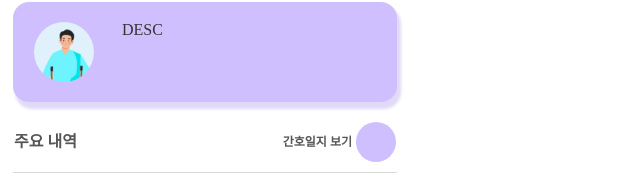
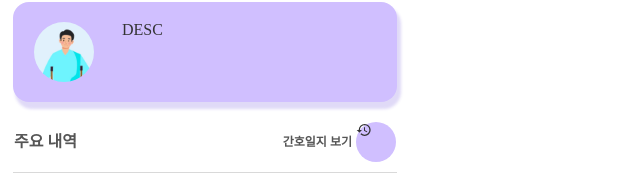
Before and after one commit to sojeong025/BeNurse, a React (Vite) app in the folder Frontend/BeNurse/: page /patient/detail in a window 1280 px wide. Shown: the part 98-288 px from the top of the page, without its empty margins (0-640 px from the left). Built offline with nearby package versions, Linux system fonts and the light colour scheme; a web font is replaced by a local one.

Commit message:
feat: Container - add overflow, modified MainPage

```diff
--- a/Frontend/BeNurse/src/components/atoms/Container/Container.jsx
+++ b/Frontend/BeNurse/src/components/atoms/Container/Container.jsx
@@ -1,11 +1,17 @@
 import React from "react";
 import * as S from "./Container.styles";
 
-export default function Container({ children, flex, backgroundColor }) {
+export default function Container({
+  children,
+  flex,
+  backgroundColor,
+  overflow,
+}) {
   return (
     <S.StyledContainer
       flex={flex}
       backgroundColor={backgroundColor}
+      overflow={overflow}
     >
       {children}
     </S.StyledContainer>
--- a/Frontend/BeNurse/src/components/atoms/Container/Container.styles.jsx
+++ b/Frontend/BeNurse/src/components/atoms/Container/Container.styles.jsx
@@ -14,4 +14,5 @@ export const StyledContainer = styled.div`
       : backgroundColor === "purple"
       ? "#E7E6F5"
       : ""};
+  overflow: ${({ overflow }) => overflow};
 `;
--- a/Frontend/BeNurse/src/components/templates/Patient/PatientDetailHeader.jsx
+++ b/Frontend/BeNurse/src/components/templates/Patient/PatientDetailHeader.jsx
@@ -1,5 +1,8 @@
 import React from "react";
 import { Common } from "@utils/global.styles";
+
+// Iconst
+import { MdHistory } from "react-icons/md";
 
 export default function PatientDetailHeader({ type }) {
   if (type === "주요내역") {
@@ -41,7 +44,9 @@ export default function PatientDetailHeader({ type }) {
               borderRadius: "40px",
               backgroundColor: Common.color.purple02,
             }}
-          ></div>
+          >
+            <MdHistory />
+          </div>
         </div>
       </div>
     );
--- a/Frontend/BeNurse/src/pages/MainPage/MainPage.jsx
+++ b/Frontend/BeNurse/src/pages/MainPage/MainPage.jsx
@@ -24,7 +24,7 @@ function MainPage() {
   }
 
   return (
-    <Container>
+    <Container overflow={"hidden"}>
       <S.MainContainer>
         <S.TopContainer>
           <S.BtnContainer>
```
